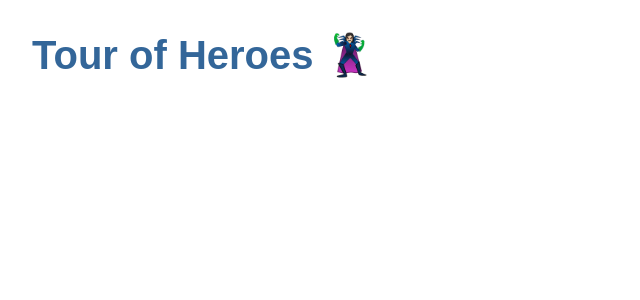
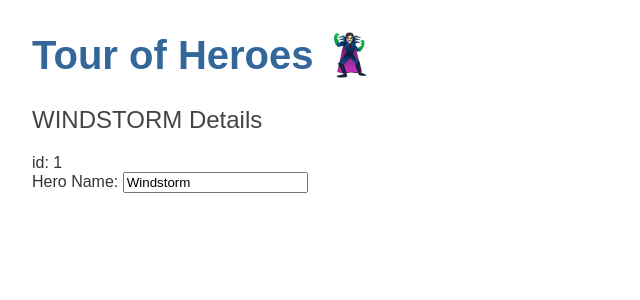
Before and after one commit to a-pyro/angular-tour-of-heroes, an Angular app: page / in a window 1280 px wide. Shown: the top 300 px of the page, without its empty margins (0-640 px from the left). Built offline with nearby package versions, Linux system fonts and the light colour scheme.

Commit message:
adds editor

```diff
--- a/src/app/app.component.html
+++ b/src/app/app.component.html
@@ -1 +1,3 @@
 <h1>{{ title }}</h1>
+
+<app-heroes></app-heroes>
--- /dev/null
+++ b/src/app/components/heroes/heroes.component.html
@@ -0,0 +1,7 @@
+<h2>{{ hero.name | uppercase }} Details</h2>
+<div>id: {{ hero.id }}</div>
+
+<div>
+  <label for="name">Hero Name: </label>
+  <input id="name" [(ngModel)]="hero.name" placeholder="name" />
+</div>
--- /dev/null
+++ b/src/app/components/heroes/heroes.component.ts
@@ -0,0 +1,11 @@
+import { Component } from '@angular/core';
+import { Hero } from 'src/app/types/hero';
+
+@Component({
+  selector: 'app-heroes',
+  templateUrl: './heroes.component.html',
+  styles: [],
+})
+export class HeroesComponent {
+  hero: Hero = { name: 'Windstorm', id: 1 };
+}
--- /dev/null
+++ b/src/app/types/base.ts
@@ -0,0 +1,4 @@
+export interface WithIdAndName {
+  id: number;
+  name: string;
+}
--- /dev/null
+++ b/src/app/types/hero.ts
@@ -0,0 +1,2 @@
+import { WithIdAndName } from './base';
+export interface Hero extends WithIdAndName {}
```
Also changed, not shown: src/app/app.module.ts (+6 -9 lines).
